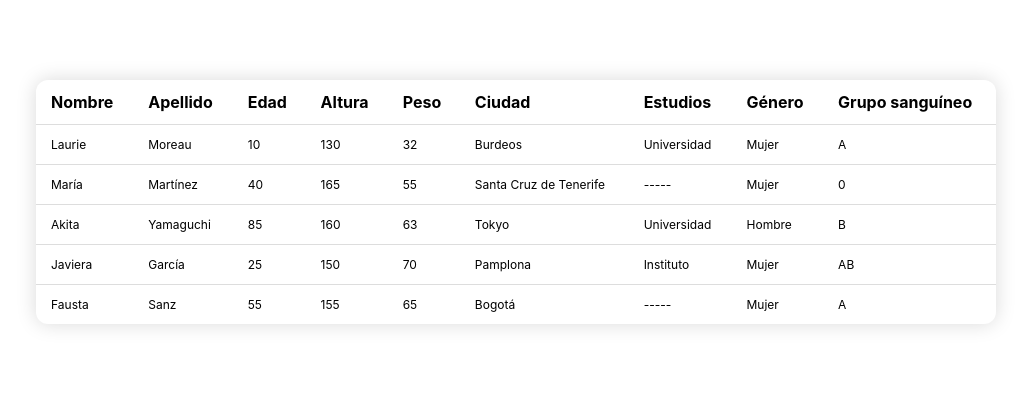
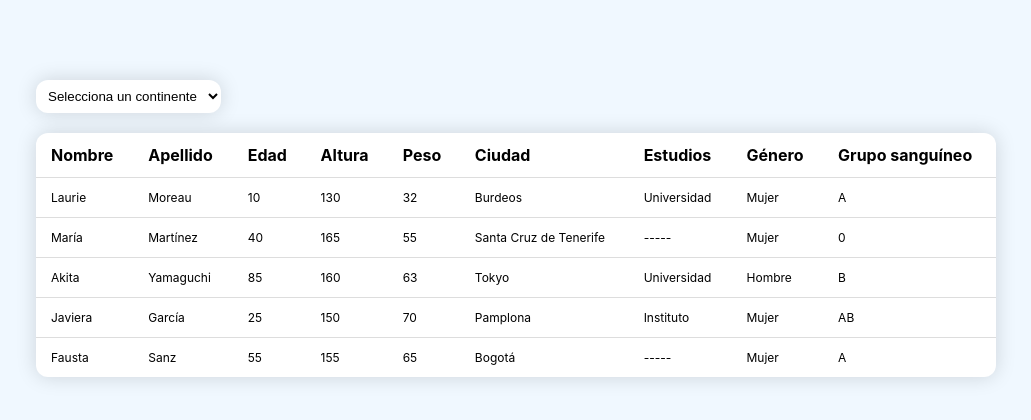
Before and after one commit to TKadyear/iar-gestion, a React (Create React App) app: page / in a window 1280 px wide. Shown: the top 420 px of the page, without its empty margins (124-1155 px from the left). Built offline with nearby package versions, Linux system fonts and the light colour scheme; the HTML template or start-up script is replaced by a standard one.

Commit message:
Done third exercise

```diff
--- a/src/App.js
+++ b/src/App.js
@@ -2,6 +2,9 @@ import { Table } from './components/Table';
 import {useState,useEffect} from "react";
 function App() {
 const [data,setData] = useState([]);
+const [cities,setCities] = useState([]);
+const [countries,setCountries] = useState([]);
+const [continents,setContinents] = useState([]);
 
 const dataToDisplay = [
   {key: "name", display: "Nombre"},
@@ -28,6 +31,7 @@ useEffect(()=> {
         ...person,
         id :person.person_id,
         city: requiredCity.cityName,
+        country_id: requiredCountry.country_id,
         country: requiredCountry.countryName,
         studies: requiredStudies ? requiredStudies.level :"-----",
         gender: requiredGender.type,
@@ -35,12 +39,36 @@ useEffect(()=> {
       };
     });
     setData(newData);
+    setCountries(res.countries);
+    setCities(res.cities);
+    setContinents(res.continents);
   }).catch(() => setData([]));
 },[]);
-
+const [personToDisplay,setPersonToDisplay] = useState([]);
+const [sortContinent,setSortContinent] = useState("select");
+useEffect(()=> {
+  if(sortContinent && sortContinent != "select" && sortContinent != "ninguno" ){
+    const newList = data.filter(p => {
+    const personCountry = [...countries].find(country => country.country_id === p.country_id);
+    return personCountry.continent_id === sortContinent;
+    });
+    setPersonToDisplay(newList.length ?newList :data);
+  }else{
+    setPersonToDisplay(data);
+  }
+}, [data,sortContinent,countries])
   return (
     <div className="App">
-      <Table dataRequired={dataToDisplay} data={data}/>
+      <main className="main__container">
+      <select id="select_continent" value={sortContinent} onChange={(e)=> setSortContinent(e.target.value)}>
+        <option disabled value="select">Selecciona un continente</option>
+        {continents.map((continent,index) =>
+        <option value={continent.continent_id} key={index+continent.continentName}>{continent.continentName}</option>)}
+        <option value="ninguno">Ninguno</option>
+        </select>
+      <Table dataRequired={dataToDisplay} data={personToDisplay}/>
+
+      </main>
     </div>
   );
 }
--- a/src/index.css
+++ b/src/index.css
@@ -5,15 +5,27 @@ body {
     sans-serif;
   -webkit-font-smoothing: antialiased;
   -moz-osx-font-smoothing: grayscale;
+  background-color: aliceblue;
 }
 
 code {
   font-family: source-code-pro, Menlo, Monaco, Consolas, 'Courier New',
     monospace;
 }
+.main__container{
+  width: 75%;
+  margin: 5rem auto;
+}
+select{
+  background-color: white;
+  border:0;
+  padding: 0.5rem;
+  border-radius: 12px;
+  box-shadow: 0 0 20px rgba(0, 0, 0, 0.15);
+}
 table {
-  width: 75%;
-  margin:5rem auto;
+  margin: 1.25rem auto;
+  width:100%;
   background-color: white;
   border-radius: 12px;
   padding: 1rem;
```
